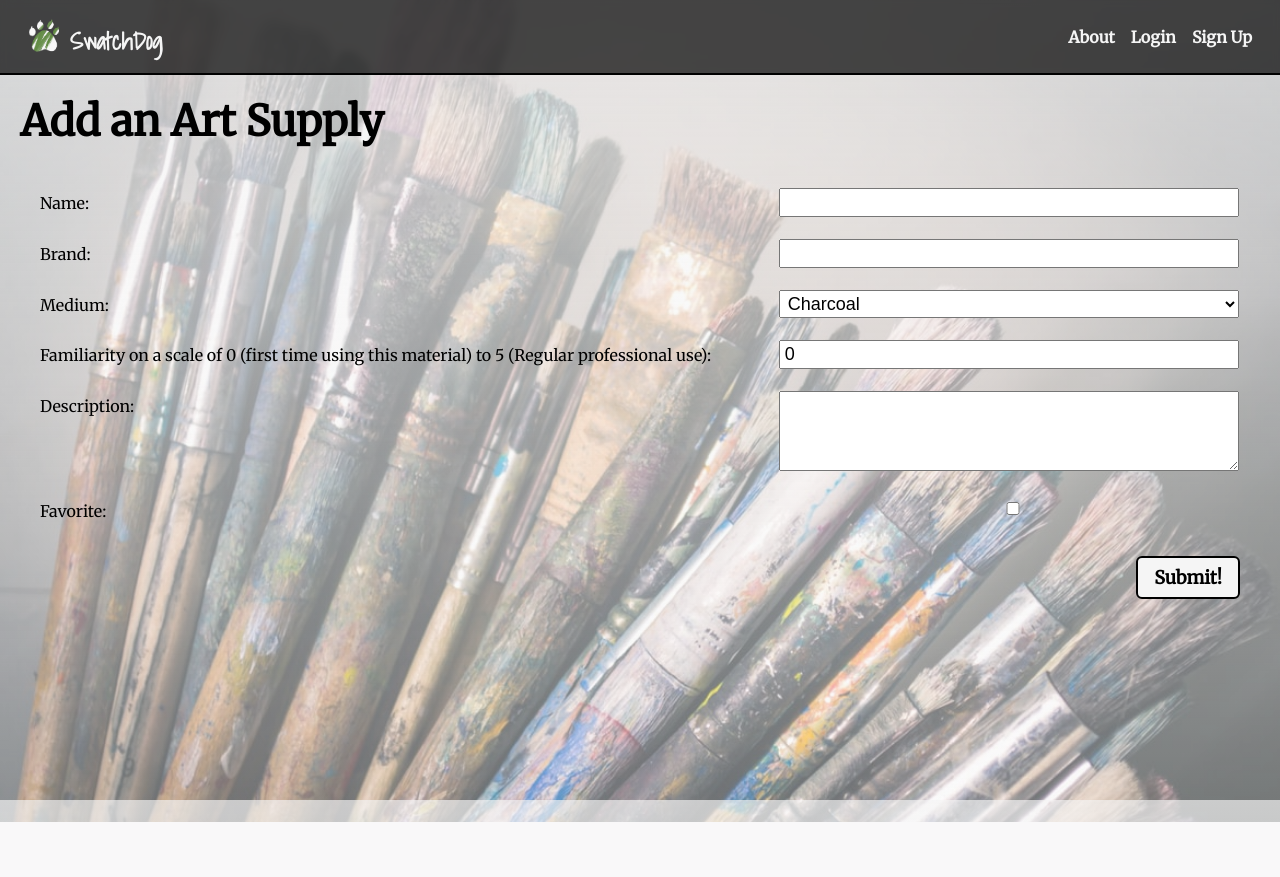
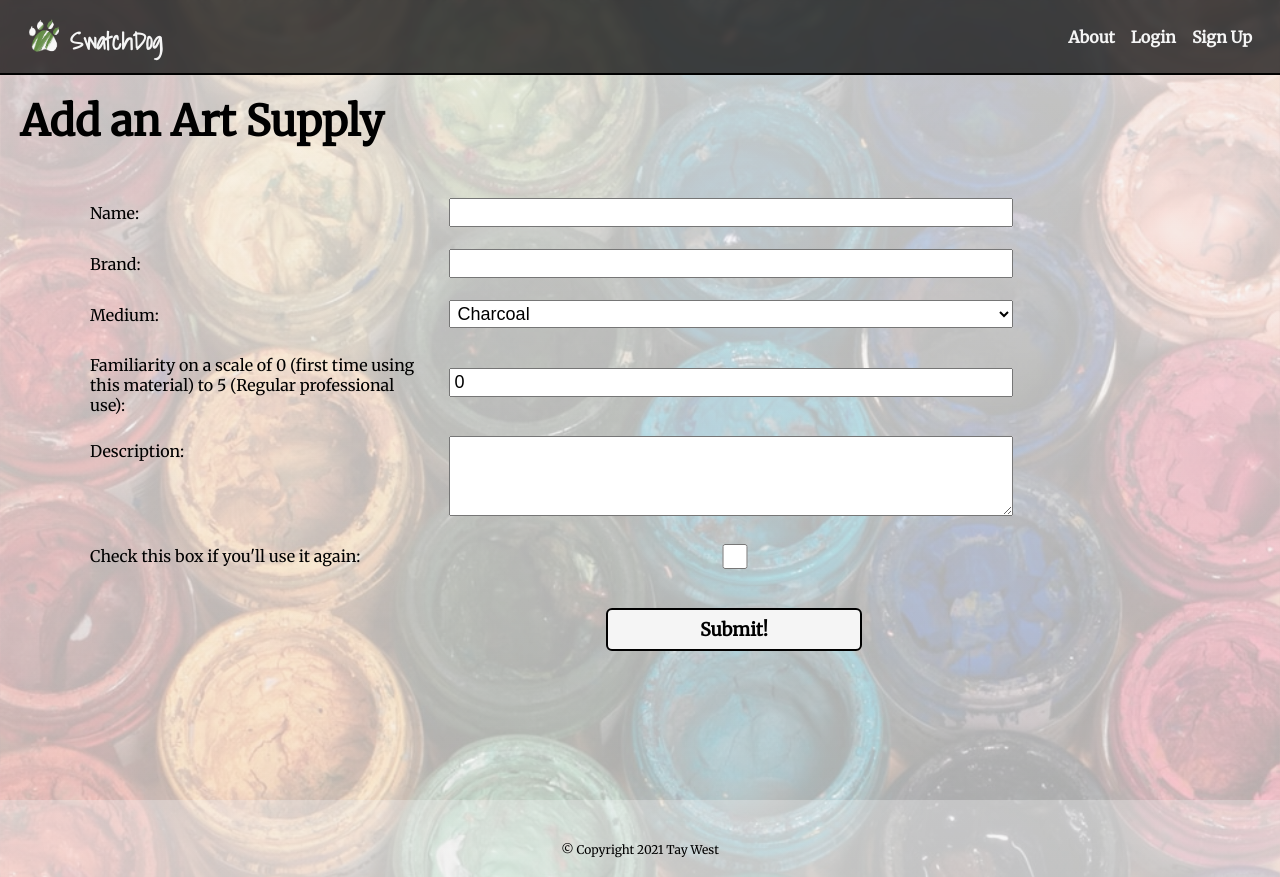
Before and after one commit to tayannewest/swatchdog, a Django app: page /artsupplies/create/ in a window 1280 px wide. Before the commit the page ends 822 px from the top, so only its background shows below. Run offline with Django 3.2, Linux system fonts and the light colour scheme; some web fonts are replaced.

Commit message:
add styling on new supply form

```diff
--- a/main_app/models.py
+++ b/main_app/models.py
@@ -40,7 +40,7 @@ class Artsupply(models.Model):
     validators=[MaxValueValidator(5), MinValueValidator(0)]
   )
   description = TextField(max_length=500)
-  favorite = BooleanField()
+  favorite = BooleanField("Check this box if you'll use it again")
   user = models.ForeignKey(User, on_delete=models.CASCADE)
 
   def __str__(self):
--- a/main_app/static/css/about.css
+++ b/main_app/static/css/about.css
@@ -14,3 +14,9 @@ p {
   border-radius: 5px;
   background-color: rgba(245, 245, 245, 0.8);
 }
+
+@media only screen and (min-width: 768px) {
+  p {
+    margin: 100px;
+  }
+}
--- a/main_app/static/css/base.css
+++ b/main_app/static/css/base.css
@@ -24,7 +24,7 @@ body {
     "Ubuntu", "Cantarell", "Fira Sans", "Droid Sans", "Helvetica Neue",
     sans-serif;
   min-height: 100vh;
-  background-image: linear-gradient(rgba(245, 245, 245, 0.8), rgba(245, 245, 245, 0.4)), url("../images/paintbrush-bg.jpeg");
+  background-image: linear-gradient(rgba(245, 245, 245, 0.8), rgba(245, 245, 245, 0.7)), url("../images/paint-bg.jpeg");
   background-color: rgba (255, 255, 255, 0.4);
   background-repeat: no-repeat;
   background-attachment: fixed;
@@ -166,6 +166,11 @@ a {
   margin-left: 20px;
 }
 
+footer {
+  margin: 20px;
+  font-size: 12px;
+}
+
 @media only screen and (min-width: 768px) {
   header {
     position: sticky;
--- a/main_app/static/css/form.css
+++ b/main_app/static/css/form.css
@@ -1,21 +1,26 @@
 .form-container {
   display: flex;
   flex-direction: column;
+  justify-content: center;
   width: 100%;
+  /* background-color: rgba(245, 245, 245, 0.7); */
+  margin: 30px;
+  border-radius: 5px;
 }
 
 table {
   padding: 0 40px;
-  width: 100%;
+  width: 80%;
   border-spacing: 0 20px;
 }
 
 th {
   text-align: left;
-  padding: 6px 20px 0 0;
+  padding: 6px 20px 0 20px;
   font-weight: normal;
   vertical-align: top;
   font-size: var(--font-reg);
+  width: 40%;
 }
 
 td {
@@ -33,7 +38,18 @@ td > textarea {
   font-family: inherit;
 }
 
+#id_favorite {
+  height: 25px;
+}
+
 .btn {
-  align-self: flex-end;
-  margin-right: 40px;
+  max-width: 30%;
+  margin-left: 35%;
 }
+
+@media only screen and (min-width: 768px) {
+  .btn {
+    max-width: 20%;
+    margin-left: 45%;
+  }
+}
--- a/main_app/templates/about.html
+++ b/main_app/templates/about.html
@@ -11,7 +11,10 @@
 <h1>Welcome to SwatchDog! We'll keep an eye on things.</h1>
 <hr />
 <p>
-  SwatchDog is a site designed to help beginners, hobbyists, and professional artists alike keep track of the supplies and media they've used so they have an easy place to reference what they love and what they don't. It's also a great way to discover new supplies used by other artists and get an idea of how they work beofre trying them yourself.
+  SwatchDog is a site designed to help beginners, hobbyists, and professional artists alike keep track of the supplies and media they've used so they have an easy place to reference what they love and what they don't.
+  <br>
+  <br>
+  It's also a great way to discover new supplies used by other artists and get an idea of how they work before using them yourself. You might be saved from trying out that super expensive pen that isn't really worth it, or you may find your new holy grail watercolor travel set.
 </p>
 </section>
 
--- a/main_app/templates/base.html
+++ b/main_app/templates/base.html
@@ -53,5 +53,6 @@
     {% block content %}
     {% endblock %}
   </main>
+  <footer>&copy; Copyright 2021 Tay West</footer>
 </body>
 </html>
--- a/main_app/templates/main_app/artsupply_form.html
+++ b/main_app/templates/main_app/artsupply_form.html
@@ -18,7 +18,7 @@
   <table>
     {{ form.as_table }}
   </table>
-  <button type="submit" class="btn submit">Submit!</button>
+  <button type="submit" class="btn">Submit!</button>
 </form>
 
 {% endblock %}
```
